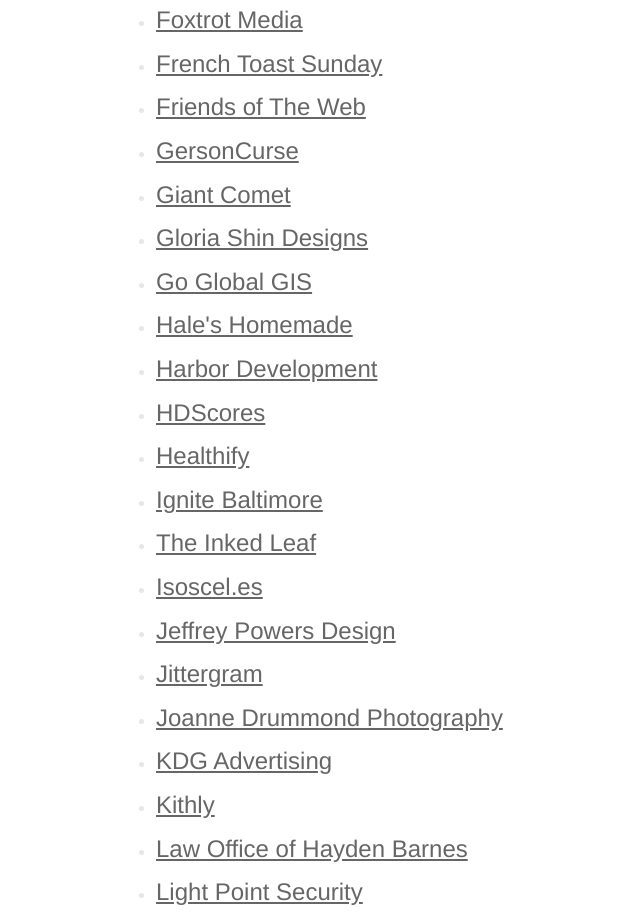
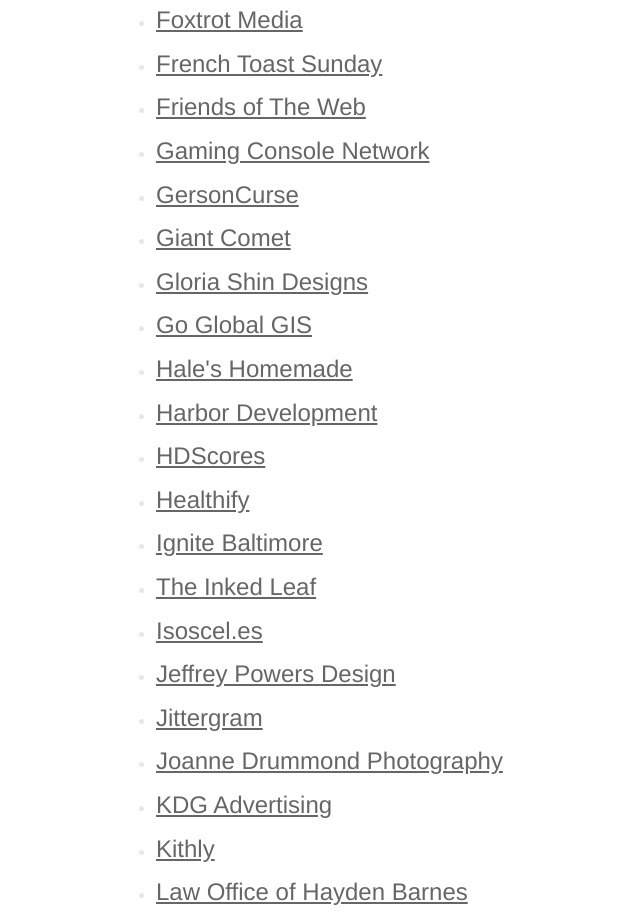
Before and after one commit to Figure53/madewithlove, a plain HTML site: page index.html in a window 1280 px wide. Shown: the part 2273-3189 px from the top of the page, without its empty margins (179-819 px from the left). Drawn offline with Linux system fonts and the light colour scheme.

Commit message:
Update index.html

```diff
--- a/index.html
+++ b/index.html
@@ -72,6 +72,7 @@
         <li><a href="http://www.foxtrotmedia.com">Foxtrot Media</a></li>
         <li><a href="http://www.frenchtoastsunday.com/">French Toast Sunday</a></li>
         <li><a href="http://friendsoftheweb.com/">Friends of The Web</a></li>
+        <li><a href="http://gamingconsolenetwork.com/">Gaming Console Network</a></li>
         <li><a href="http://estilivingston.com">GersonCurse</a></li>
         <li><a href="http://giantcomet.com">Giant Comet</a></li>
         <li><a href="http://gloriashindesigns.com">Gloria Shin Designs</a></li>
```
